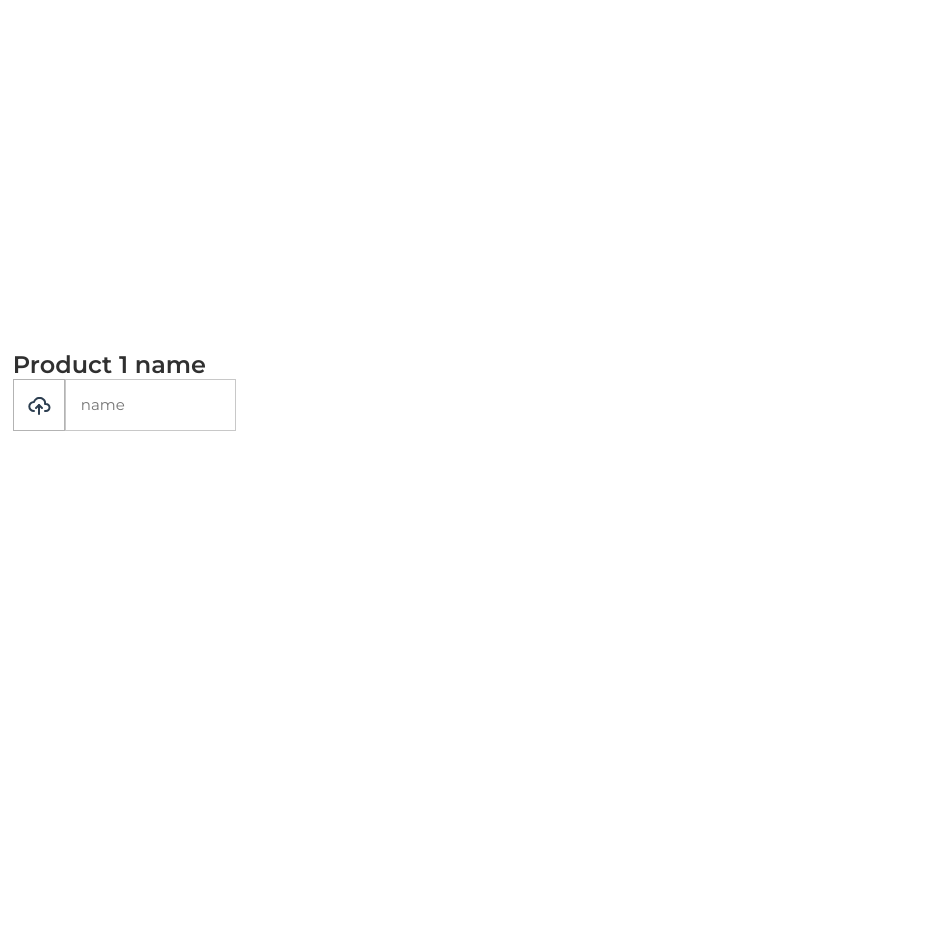
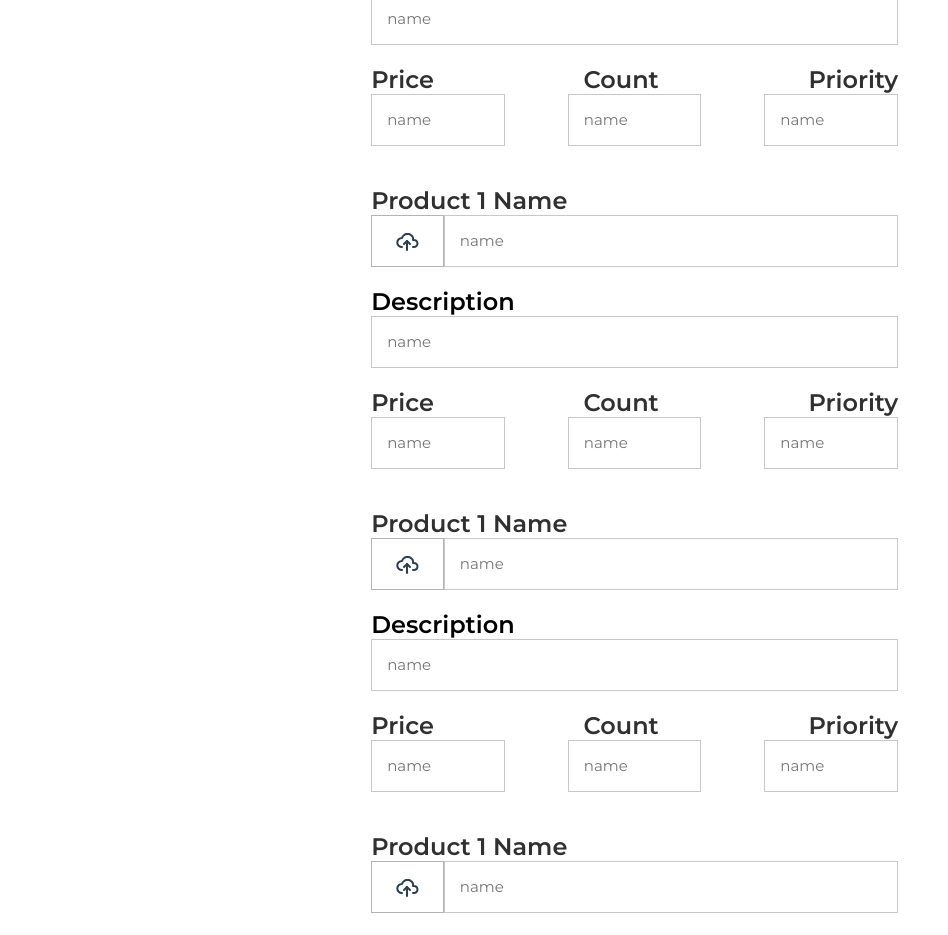
Before and after one commit to enkhjinss/grocery-store-reactjs-admin, a React (Create React App) app: page /product in a window 1280 px wide. Shown: the top 935 px of the page, without its empty margins (0-948 px from the left). Before the commit the page ends 800 px from the top, so only its background shows below. Built offline with nearby package versions, Linux system fonts and the light colour scheme.

Commit message:
added Product.js and edited other components

```diff
--- a/src/components/AddProduct.js
+++ b/src/components/AddProduct.js
@@ -1,15 +1,19 @@
-import { Input } from "./Input";
+import { Product } from "./Product";
 import { Button } from "./Button";
-import { ImgDiv } from "./ImgDiv";
 
 export const AddProduct = () => {
     return (
-        <div className="flex column" style={{ width: "98%"}}>
-            <h1>Product 1 name</h1>
-            <div style={{ display: "flex" }}>
-                <ImgDiv width={"50px"}/>
-                <Input />
+        <div style={{ width: "70%", marginTop: "25px"}} className="flex column align-center">
+            <div className="flex column" style={{ width: "60%", height: "89%", overflow: "auto" }}>
+                <Product />
+                <Product />
+                <Product />
+                <Product />
+                <Product />
             </div>
+            <Button text={"Add"} />
+            <Button text={"Save"} />
         </div>
+
     );
-};
+}
--- a/src/components/Button.js
+++ b/src/components/Button.js
@@ -1,7 +1,7 @@
-export const Button = ({ width }) => {
+export const Button = ({ width, text}) => {
     return (
         <button style={{ width: `${width}` }} className="longButton">
-            Add
+        {text}
         </button>
     );
 };
--- /dev/null
+++ b/src/components/Product.js
@@ -0,0 +1,26 @@
+import { Input } from "./Input";
+import { ImgDiv } from "./ImgDiv";
+
+export const Product = () => {
+    return (
+        <div className="flex column" style={{width: "98%", marginBottom: "20px"}}>
+            <h1>Product 1 Name</h1>
+            <div className="flex">
+                <ImgDiv width={'13.5%'}/>
+                <Input width={"86.5%"}/>
+            </div>
+            <h2>Description</h2>
+            <Input />
+            <div className="flex space-between">
+                <h1>Price</h1>
+                <h1>Count</h1>
+                <h1>Priority</h1>
+            </div>
+            <div className="flex space-between">
+                <Input width={"25%"} />
+                <Input width={"25%"} />
+                <Input width={"25%"} />
+            </div>
+        </div>
+    )
+}
--- a/src/pages/Login.js
+++ b/src/pages/Login.js
@@ -5,7 +5,7 @@ export const Login = () => {
     return (
         <div
             className="flex column align-center"
-            style={{ height: "100vh", width: "100vw" }}
+            style={{ height: "100%", width: "100%" }}
         >
             <h1 style={{ margin: "12% 0"}}>Login</h1>
             <Input width={"25%"}/>
--- a/src/styles/flex.css
+++ b/src/styles/flex.css
@@ -2,3 +2,4 @@
 .align-center {align-items: center;}
 .justify-center {justify-content: center;}
 .column {flex-direction: column;}
+.space-between {justify-content: space-between}
--- a/src/styles/index.css
+++ b/src/styles/index.css
@@ -4,6 +4,10 @@
     margin: 0;
     padding: 0;
     font-family: "Montserrat", sans-serif;
+}
+#root {
+    width: 100vw;
+    height: 100vh;
 }
 h1 {
     font-size: 24px;
```
Also changed, not shown: src/plan.txt.
